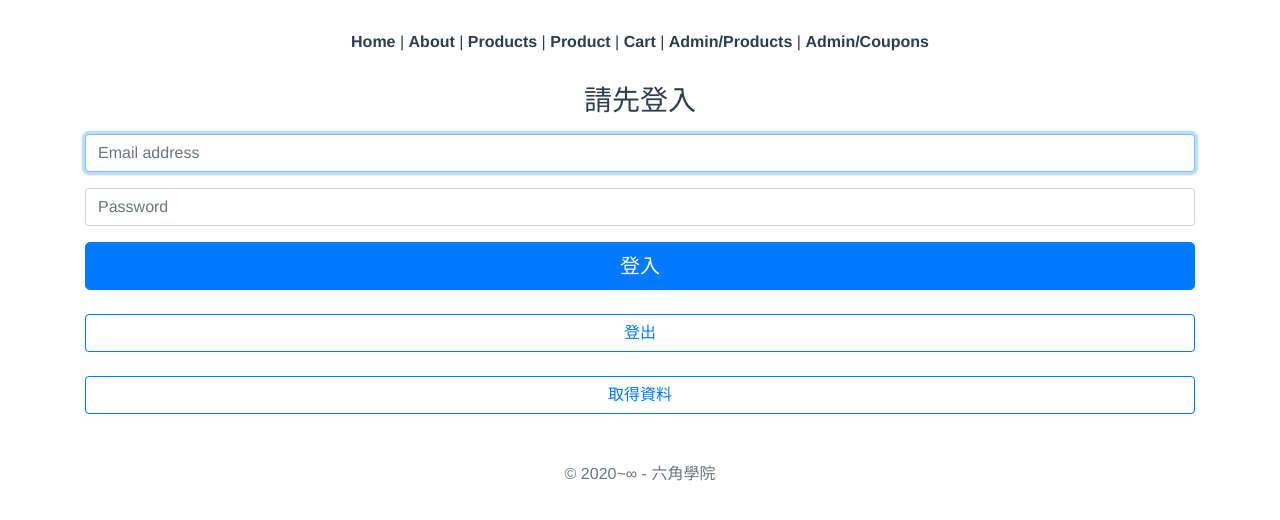
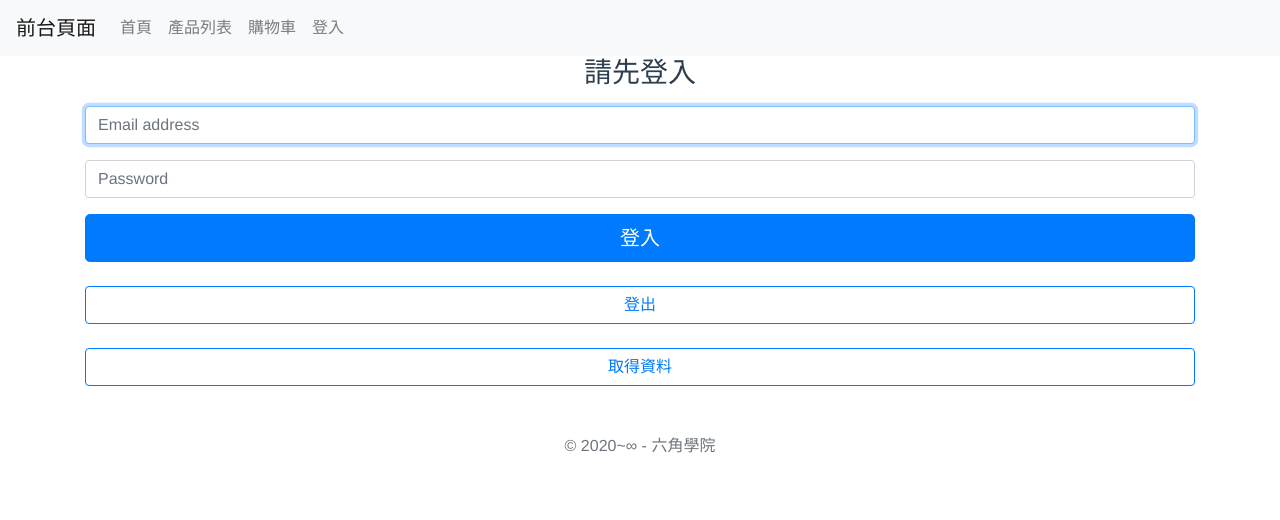
Before and after one commit to AraKiLiu/hexschool-JavaScript, a Vue app: page /#/login in a window 1280 px wide. Shown: the top 520 px of the page. Built offline with nearby package versions, Linux system fonts and the light colour scheme.

Commit message:
加入nav

```diff
--- a/package.json
+++ b/package.json
@@ -15,6 +15,7 @@
     "popper.js": "^1.16.1",
     "vee-validate": "^3.3.8",
     "vue": "^2.6.11",
+    "vue-awesome": "^4.1.0",
     "vue-axios": "^2.1.5",
     "vue-loading-overlay": "^3.3.2",
     "vue-router": "^3.2.0"
--- a/src/App.vue
+++ b/src/App.vue
@@ -1,6 +1,6 @@
 <template>
   <div id="app">
-    <div id="nav">
+    <!-- <div id="nav">
       <router-link to="/">Home</router-link> |
       <router-link to="/about">About</router-link> |
       <router-link to="/products">Products</router-link> |
@@ -8,7 +8,7 @@
       <router-link to="/cart">Cart</router-link> |
       <router-link to="/admin/products">Admin/Products</router-link> |
       <router-link to="/admin/coupons">Admin/Coupons</router-link>
-    </div>
+    </div> -->
     <router-view/>
   </div>
 </template>
--- a/src/main.js
+++ b/src/main.js
@@ -6,6 +6,7 @@ import VueAxios from 'vue-axios';
 import Loading from 'vue-loading-overlay';
 import { ValidationProvider, ValidationObserver } from 'vee-validate';
 import 'vue-loading-overlay/dist/vue-loading.css';
+import Icon from 'vue-awesome/icons';
 import App from './App.vue';
 import router from './router';
 
@@ -15,6 +16,8 @@ Vue.component('Loading', Loading);
 Vue.component('ValidationProvider', ValidationProvider);
 Vue.component('ValidationObserver', ValidationObserver);
 
+Vue.component('icon', Icon);
+
 Vue.use(VueAxios, axios);
 
 new Vue({
--- a/src/router/index.js
+++ b/src/router/index.js
@@ -9,22 +9,23 @@ const routes = [
     path: '/',
     name: 'Home',
     component: Home,
-  },
+    // 前台
+    children: [
       {
-    path: '/about',
-    name: 'About',
-    component: () => import('../views/About.vue'),
+        path: '/',
+        name: 'Index',
+        component: () => import('../views/Index.vue'),
       },
       {
         path: '/products',
         name: 'Products',
         component: () => import('../views/Products.vue'),
       },
-  {
-    path: '/product/:id',
-    name: 'Product',
-    component: () => import('../views/Product.vue'),
-  },
+      // {
+      //   path: '/product/:id',
+      //   name: 'Product',
+      //   component: () => import('../views/Product.vue'),
+      // },
       {
         path: '/cart',
         name: 'Cart',
@@ -34,6 +35,8 @@ const routes = [
         path: '/login',
         name: 'Login',
         component: () => import('../views/login.vue'),
+      },
+    ],
   },
   {
     path: '/admin',
--- a/src/views/Home.vue
+++ b/src/views/Home.vue
@@ -1,15 +1,35 @@
 <template>
   <div class="home">
-    <loading :active.sync="isLoading" ></loading>
-    <img alt="Vue logo" src="../assets/logo.png">
-    <HelloWorld msg="Welcome to Your Vue.js App"/>
+    <!-- <loading :active.sync="isLoading" ></loading> -->
+    <nav class="navbar navbar-expand-lg navbar-light bg-light">
+      <a class="navbar-brand" href="#">前台頁面</a>
+      <!-- eslint-disable-next-line max-len -->
+      <button class="navbar-toggler" type="button" data-toggle="collapse" data-target="#navbarNav" aria-controls="navbarNav" aria-expanded="false" aria-label="Toggle navigation">
+        <span class="navbar-toggler-icon"></span>
+      </button>
+      <div class="collapse navbar-collapse" id="navbarNav">
+        <ul class="navbar-nav">
+          <li class="nav-item">
+            <!-- eslint-disable-next-line max-len -->
+            <router-link class="nav-link" to="/index">首頁</router-link>
+          </li>
+          <li class="nav-item">
+            <router-link class="nav-link" to="/products">產品列表</router-link>
+          </li>
+          <li class="nav-item">
+            <router-link class="nav-link" to="/cart">購物車</router-link>
+          </li>
+          <li class="nav-item">
+            <router-link class="nav-link" to="/login">登入</router-link>
+          </li>
+        </ul>
+      </div>
+    </nav>
+    <router-view/>
   </div>
 </template>
 
 <script>
-// @ is an alias to /src
-import HelloWorld from '@/components/HelloWorld.vue';
-
 export default {
   name: 'Home',
   data() {
@@ -19,7 +39,6 @@ export default {
     };
   },
   components: {
-    HelloWorld,
   },
   created() {
     this.isLoading = true;
--- /dev/null
+++ b/src/views/Index.vue
@@ -0,0 +1,31 @@
+<template>
+  <div class="home">
+    <loading :active.sync="isLoading" ></loading>
+    <img alt="Vue logo" src="../assets/logo.png">
+    <HelloWorld msg="Welcome to Your Vue.js App"/>
+  </div>
+</template>
+
+<script>
+// @ is an alias to /src
+import HelloWorld from '@/components/HelloWorld.vue';
+
+export default {
+  name: 'Home',
+  data() {
+    return {
+      isLoading: false,
+      fullPage: true,
+    };
+  },
+  components: {
+    HelloWorld,
+  },
+  created() {
+    this.isLoading = true;
+    setTimeout(() => {
+      this.isLoading = false;
+    }, 1000);
+  },
+};
+</script>
--- a/src/views/dashboard/Dashboard.vue
+++ b/src/views/dashboard/Dashboard.vue
@@ -1,7 +1,27 @@
 <template>
-  <div class="Dashboard">
-    <h1>This is an dashboard page</h1>
-    <router-view :token="token" v-if="checkSuccess"/>
+  <div class="home">
+    <!-- <loading :active.sync="isLoading" ></loading> -->
+    <nav class="navbar navbar-expand-lg navbar-light bg-light">
+      <a class="navbar-brand" href="#">後台頁面</a>
+      <!-- eslint-disable-next-line max-len -->
+      <button class="navbar-toggler" type="button" data-toggle="collapse" data-target="#navbarNav" aria-controls="navbarNav" aria-expanded="false" aria-label="Toggle navigation">
+        <span class="navbar-toggler-icon"></span>
+      </button>
+      <div class="collapse navbar-collapse" id="navbarNav">
+        <ul class="navbar-nav">
+          <li class="nav-item">
+            <router-link class="nav-link" to="/">返回前台</router-link>
+          </li>
+          <li class="nav-item">
+            <router-link class="nav-link" to="/admin/products">產品列表</router-link>
+          </li>
+          <li class="nav-item">
+            <router-link class="nav-link" to="/admin/coupons">優惠卷</router-link>
+          </li>
+        </ul>
+      </div>
+    </nav>
+  <router-view :token="token" v-if="checkSuccess"/>
   </div>
 </template>
 
--- a/vue.config.js
+++ b/vue.config.js
@@ -1,3 +1,6 @@
 module.exports = {
   publicPath: process.env.NODE_ENV === 'production' ? '/hexschool-JavaScript/' : '/',
+  transpileDependencies: [
+    /\bvue-awesome\b/,
+  ],
 };
```
Also changed, not shown: 43 other files (tests, documents, lock files or other folders). Lines whose indentation alone changed are shown as unchanged.
